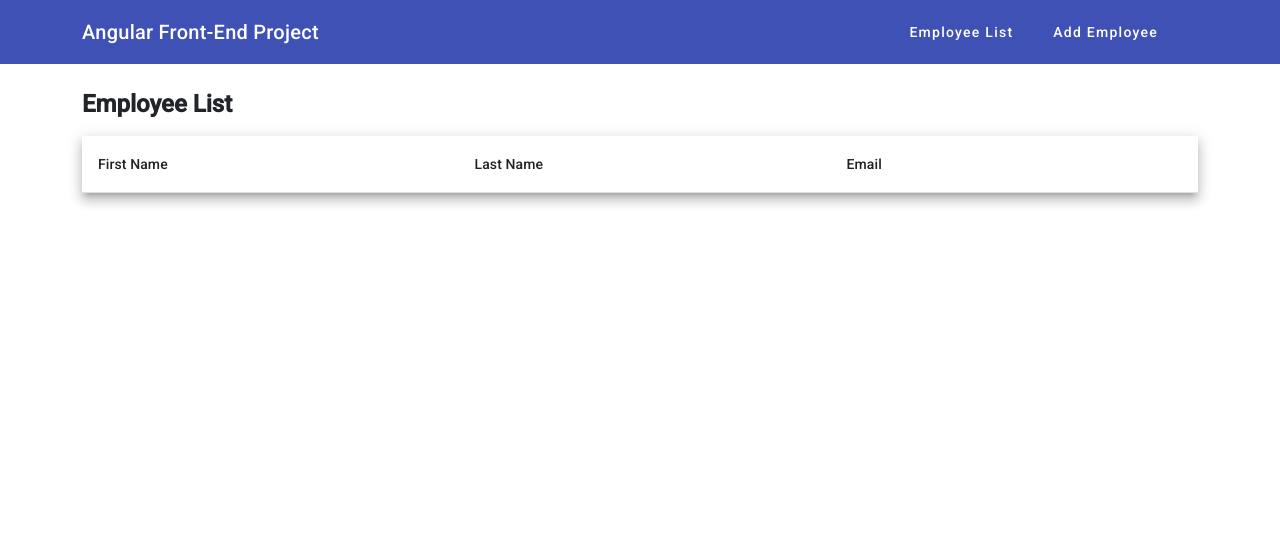
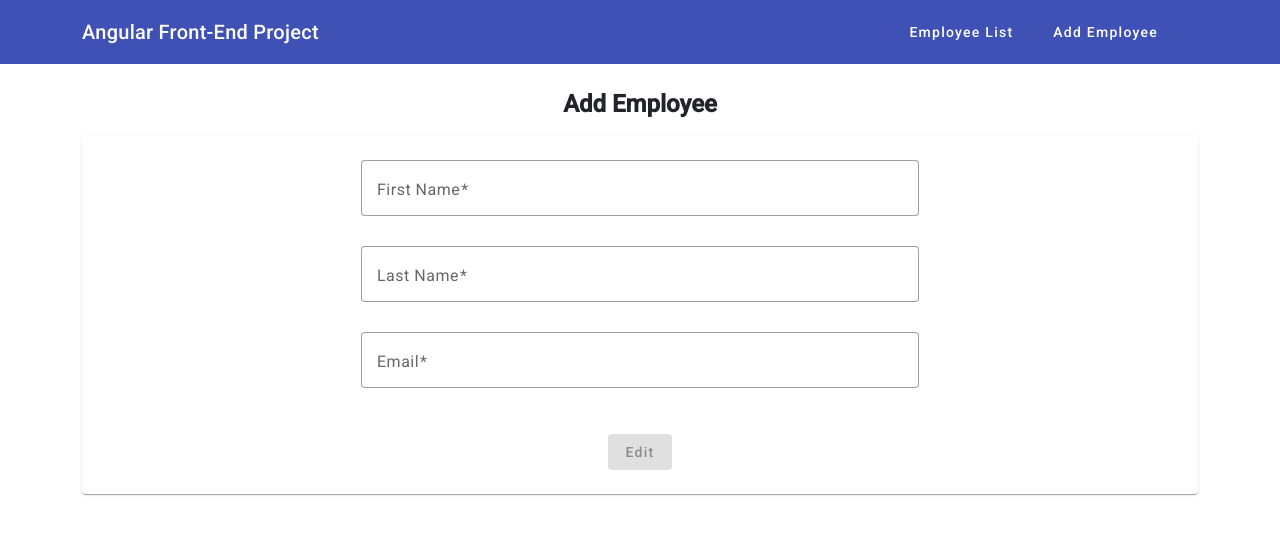
Before and after one commit to Zzino440/angular-frontend-project, an Angular app: page /employee-edit/1 in a window 1280 px wide. Before the commit this address led to /employees. Shown: the top 534 px of the page. Built offline with nearby package versions, Linux system fonts and the light colour scheme; no server answers.

Commit message:
added update employee section and services

```diff
--- a/src/app/app.routes.ts
+++ b/src/app/app.routes.ts
@@ -14,6 +14,10 @@ export const routes: Routes = [
     loadComponent: () => import('./features/employee/components/employee-detail/employee-detail.component').then(c => c.EmployeeDetailComponent)
   },
   {
+    path: 'employee-edit/:id',
+    loadComponent: () => import('./features/employee/components/employee-add/employee-add.component').then(c => c.EmployeeAddComponent)
+  },
+  {
     path: '', redirectTo: 'employees', pathMatch: 'full'
   },
   {path: '**', redirectTo: 'employees'}
--- a/src/app/features/employee/components/employee-add/employee-add.component.html
+++ b/src/app/features/employee/components/employee-add/employee-add.component.html
@@ -2,7 +2,7 @@
   <h1 class="text-center fw-bold"> Add Employee</h1>
 
   <mat-card class="mat-elevation-z8">
-    <form [formGroup]="employeeForm" (ngSubmit)="addEmployee()">
+    <form [formGroup]="employeeForm" (ngSubmit)="submitForm()">
 
       <div class="d-flex flex-column gap-2">
         <div class="row pt-4">
@@ -53,8 +53,12 @@
       </div>
       <div class="row py-4">
         <div class="col-md d-flex justify-content-center align-items-center">
-          <button [disabled]="employeeForm.invalid" type="submit" color="primary" mat-flat-button>
-            Submit
+          <button [disabled]="employeeForm.invalid || (!employeeForm.dirty && !employeeForm.touched)" type="submit" color="primary" mat-flat-button>
+            @if (editEmployee) {
+              Edit
+            } @else {
+              Submit
+            }
           </button>
         </div>
       </div>
--- a/src/app/features/employee/components/employee-add/employee-add.component.ts
+++ b/src/app/features/employee/components/employee-add/employee-add.component.ts
@@ -2,11 +2,11 @@ import {Component, OnInit} from '@angular/core';
 import {MatCardModule} from "@angular/material/card";
 import {MatFormFieldModule} from "@angular/material/form-field";
 import {MatInputModule} from "@angular/material/input";
-import {AbstractControl, FormControl, FormGroup, ReactiveFormsModule, ValidatorFn, Validators} from "@angular/forms";
+import {FormControl, FormGroup, ReactiveFormsModule, Validators} from "@angular/forms";
 import {MatButtonModule} from "@angular/material/button";
 import {EmployeeModel} from "../../models/employee.model";
 import {EmployeeService} from "../../services/employee.service";
-import {Router} from "@angular/router";
+import {ActivatedRoute, Router} from "@angular/router";
 import {PreventNumbersDirective} from "../../../../shared/directives/prevent-numbers.directive";
 import {CustomValidators} from "../../../../shared/validators/custom-validators";
 import {JsonPipe, NgIf} from "@angular/common";
@@ -28,45 +28,78 @@ import {JsonPipe, NgIf} from "@angular/common";
   styleUrl: './employee-add.component.scss'
 })
 export class EmployeeAddComponent implements OnInit {
+  //main variables
   employee: EmployeeModel = new EmployeeModel();
+  employeeForm!: FormGroup;
 
-  employeeForm = new FormGroup(
-    {
-      firstName: new FormControl('', [Validators.required, CustomValidators.lettersOnlyValidator()]),
-      lastName: new FormControl('', [Validators.required, CustomValidators.lettersOnlyValidator()]),
-      emailID: new FormControl('', [Validators.required, Validators.email])
-    }
-  )
+  //utility variables
+  currentEmployeeId!: number;
+  editEmployee!: boolean;
 
 
-  constructor(private employeeService: EmployeeService, private router: Router) {
+  constructor(private employeeService: EmployeeService, private router: Router, private route: ActivatedRoute) {
+    //get id from the route
+    this.route.paramMap.subscribe(params => {
+      this.currentEmployeeId = Number(params.get('id'));
+    });
+
+    this.editEmployee = !!this.currentEmployeeId;
   }
 
   ngOnInit(): void {
+    this.employeeForm = new FormGroup(
+      {
+        firstName: new FormControl('', [Validators.required, CustomValidators.lettersOnlyValidator()]),
+        lastName: new FormControl('', [Validators.required, CustomValidators.lettersOnlyValidator()]),
+        emailID: new FormControl('', [Validators.required, Validators.email])
+      }
+    )
+    this.setFormValues();
+  }
+
+  submitForm() {
+    this.getFormValues();
+    this.editEmployee ? this.updateEmployee() : this.addEmployee();
   }
 
   addEmployee() {
-    this.getFormValues()
     this.employeeService.createEmployee(this.employee).subscribe(res => {
-        console.log(res);
+        console.log('res save', res)
         this.goToEmployeeList();
       }
     )
+  }
+
+  updateEmployee() {
+    this.employeeService.updateEmployee(this.currentEmployeeId, this.employee).subscribe(res => {
+      console.log('res update', res)
+      this.goToEmployeeList();
+    })
+  }
+
+  // form get and set
+  getFormValues() {
+    this.employee.firstName = this.firstNameControl?.value;
+    this.employee.lastName = this.lastNameControl?.value;
+    this.employee.emailID = this.emailId?.value;
+  }
+
+  setFormValues() {
+    if (this.editEmployee) {
+      this.employeeService.getEmployeeById(this.currentEmployeeId).subscribe(res => {
+        this.employee = res;
+        this.firstNameControl?.setValue(this.employee.firstName);
+        this.lastNameControl?.setValue(this.employee.lastName);
+        this.emailId?.setValue(this.employee.emailID);
+      })
+    }
   }
 
   goToEmployeeList() {
     this.router.navigate(['/employees']).then();
   }
 
-  getFormValues() {
-    this.employee.firstName = this.firstNameControl?.value;
-    this.employee.lastName = this.lastNameControl?.value;
-    this.employee.emailID = this.emailId?.value;
-    console.log('this.employeeForm.value: ', this.employeeForm.value)
-    console.log('this.employee: ', this.employee)
-  }
-
-  //getters
+  //getters form values
   get firstNameControl() {
     return this.employeeForm.get(['firstName']);
   }
--- a/src/app/features/employee/components/employee-list/employee-list.component.html
+++ b/src/app/features/employee/components/employee-list/employee-list.component.html
@@ -22,7 +22,7 @@
         <button [routerLink]="['/employee-detail', element.id]" color="primary" mat-icon-button>
           <mat-icon>visibility</mat-icon>
         </button>
-        <button routerLink="employee-detail" color="primary" mat-icon-button>
+        <button [routerLink]="['/employee-edit', element.id]" color="primary" mat-icon-button>
           <mat-icon>edit</mat-icon>
         </button>
       </td>
--- a/src/app/features/employee/services/employee.service.ts
+++ b/src/app/features/employee/services/employee.service.ts
@@ -31,12 +31,18 @@ export class EmployeeService {
     )
   }
 
+  updateEmployee(id: number, employee: EmployeeModel): Observable<EmployeeModel> {
+    return this.httpClient.put<EmployeeModel>(`${this.environment}employees/${id}`, employee).pipe(
+      catchError(this.handleError)
+    )
+  }
+
 
   private handleError(error: HttpErrorResponse) {
     // Logica per gestire l'errore
     console.error('Si è verificato un errore:', error.error);
 
-    // Restituire un Observable che emette l'errore
+    // Restituisce un Observable che emette l'errore
     return throwError(() => error);
   }
 }
```
